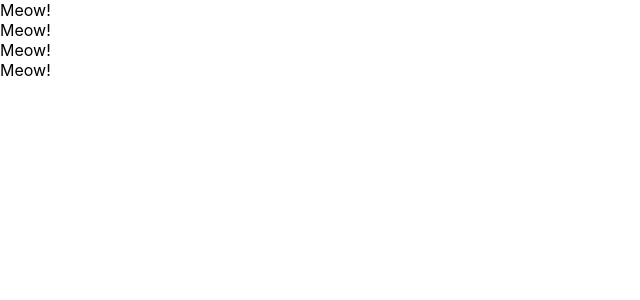
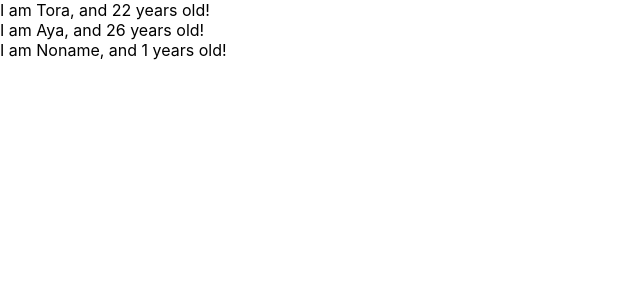
Before and after one commit to toraperu/udemy-react-redux, a React (Create React App) app: page / in a window 1280 px wide. Shown: the top 300 px of the page, without its empty margins (0-640 px from the left). Built offline with nearby package versions, Linux system fonts and the light colour scheme.

Commit message:
learn props of component

```diff
--- a/src/App.js
+++ b/src/App.js
@@ -1,27 +1,30 @@
 import React from 'react';
 
-//function App() {
-//  return (
-//    <React.Fragment>
-//      <label htmlFor="bar">bar</label>
-//      <input type="text" onChange={() => {console.log("I am clicked")}}/>
-//    </React.Fragment>
-//  )
-//}
+
 
 const App = () => {
+  const profiles = [
+    {name: "Tora", age: 22},
+    {name: "Aya", age: 26},
+    {name: "Noname"}
+  ]
  return(
   <div>
-   <Cat />
-   <Cat />
-   <Cat />
-   <Cat />
+   {
+     profiles.map((profile, index) => {
+       return <User name={profile.name} age={profile.age} key={index} />
+     })
+   }
   </div>
  )
 }
 
-const Cat = () => {
- return <div>Meow!</div>
+const User = (props) => {
+ return <div>I am {props.name}, and {props.age} years old!</div>
+}
+
+User.defaultProps = {
+  age: 1
 }
 
 export default App;
```
